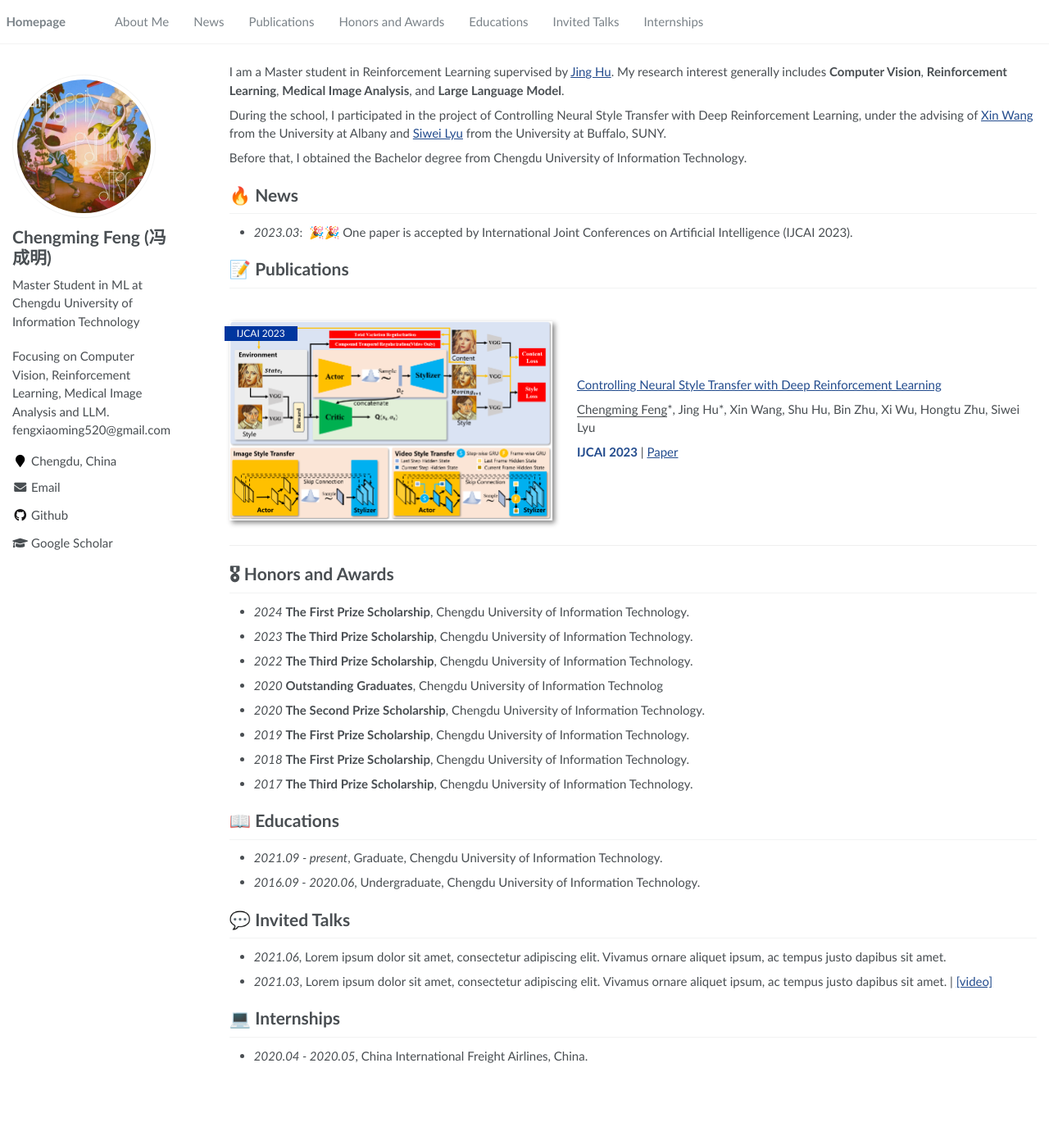
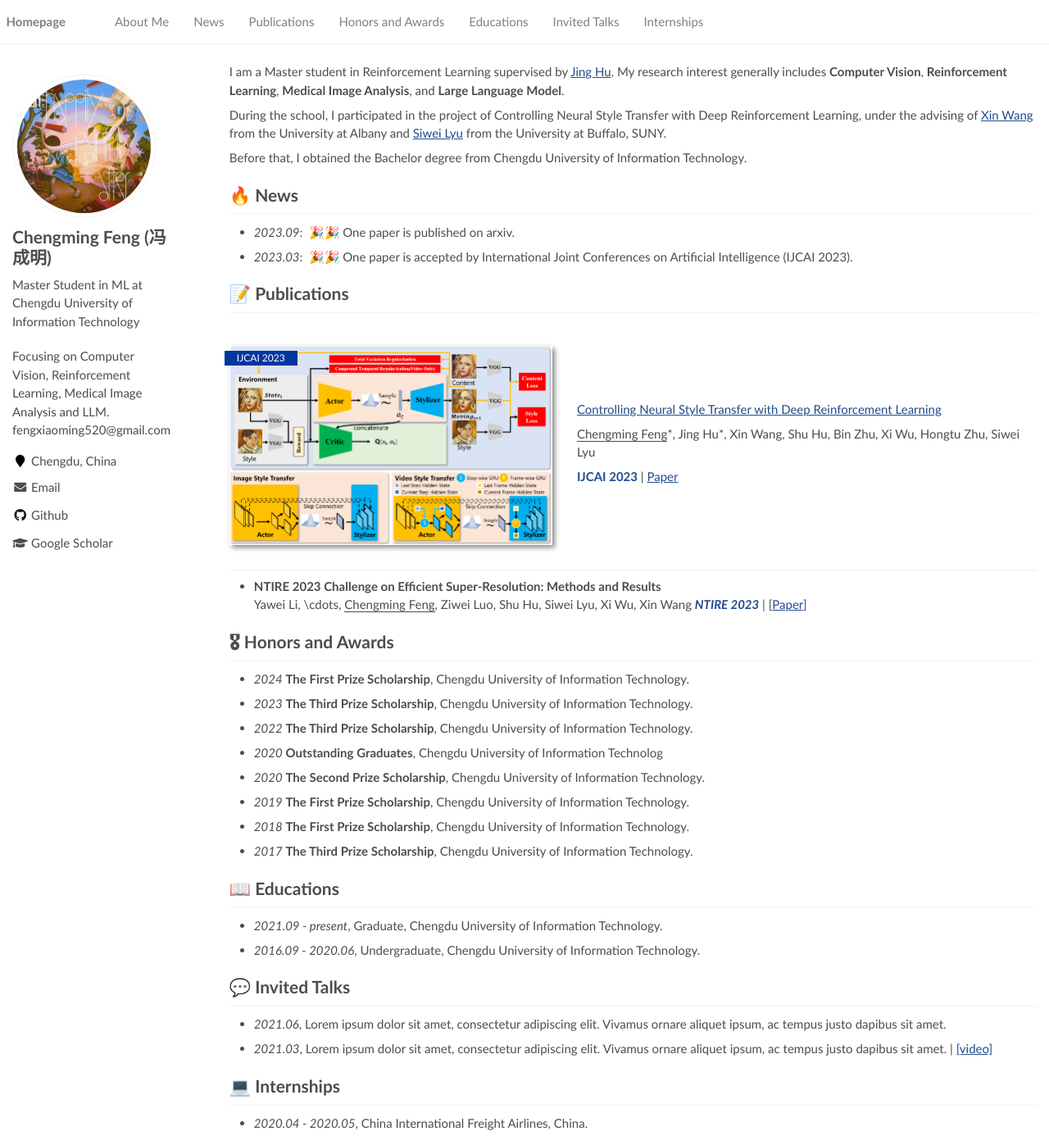
Before and after one commit to fengxiaoming520/fengxiaoming520.github.io, a Jekyll site: the page built from _pages/about.md, in a window 1280 px wide and 1397 px high. Shown: the whole window at 82% size. Built offline with Jekyll 4.4.1, drawn with Linux system fonts in a browser that asks for light colours.

Commit message:
Update about.md

```diff
--- a/_pages/about.md
+++ b/_pages/about.md
@@ -27,6 +27,7 @@ Before that, I obtained the Bachelor degree from Chengdu University of Informati
 
 
 # 🔥 News
+- *2023.09*: &nbsp;🎉🎉 One paper is published on arxiv.
 - *2023.03*: &nbsp;🎉🎉 One paper is accepted by International Joint Conferences on Artificial Intelligence (IJCAI 2023).
 
 # 📝 Publications
@@ -41,6 +42,12 @@ Before that, I obtained the Bachelor degree from Chengdu University of Informati
 **<font color = "#224B8D">IJCAI 2023</font>** \| [Paper](https://arxiv.org/abs/2310.00405)
 </div>
 </div>
+
+<!-- ###################################################### -->
+
+- **NTIRE 2023 Challenge on Efficient Super-Resolution: Methods and Results**
+Yawei Li, \cdots, <u>Chengming Feng</u>, Ziwei Luo, Shu Hu, Siwei Lyu, Xi Wu, Xin Wang
+***<font color = "#224B8D">NTIRE 2023</font>*** \| [[Paper](https://openaccess.thecvf.com/content/CVPR2023W/NTIRE/papers/Li_NTIRE_2023_Challenge_on_Efficient_Super-Resolution_Methods_and_Results_CVPRW_2023_paper.pdf)]
 
 
 # 🎖 Honors and Awards
```
